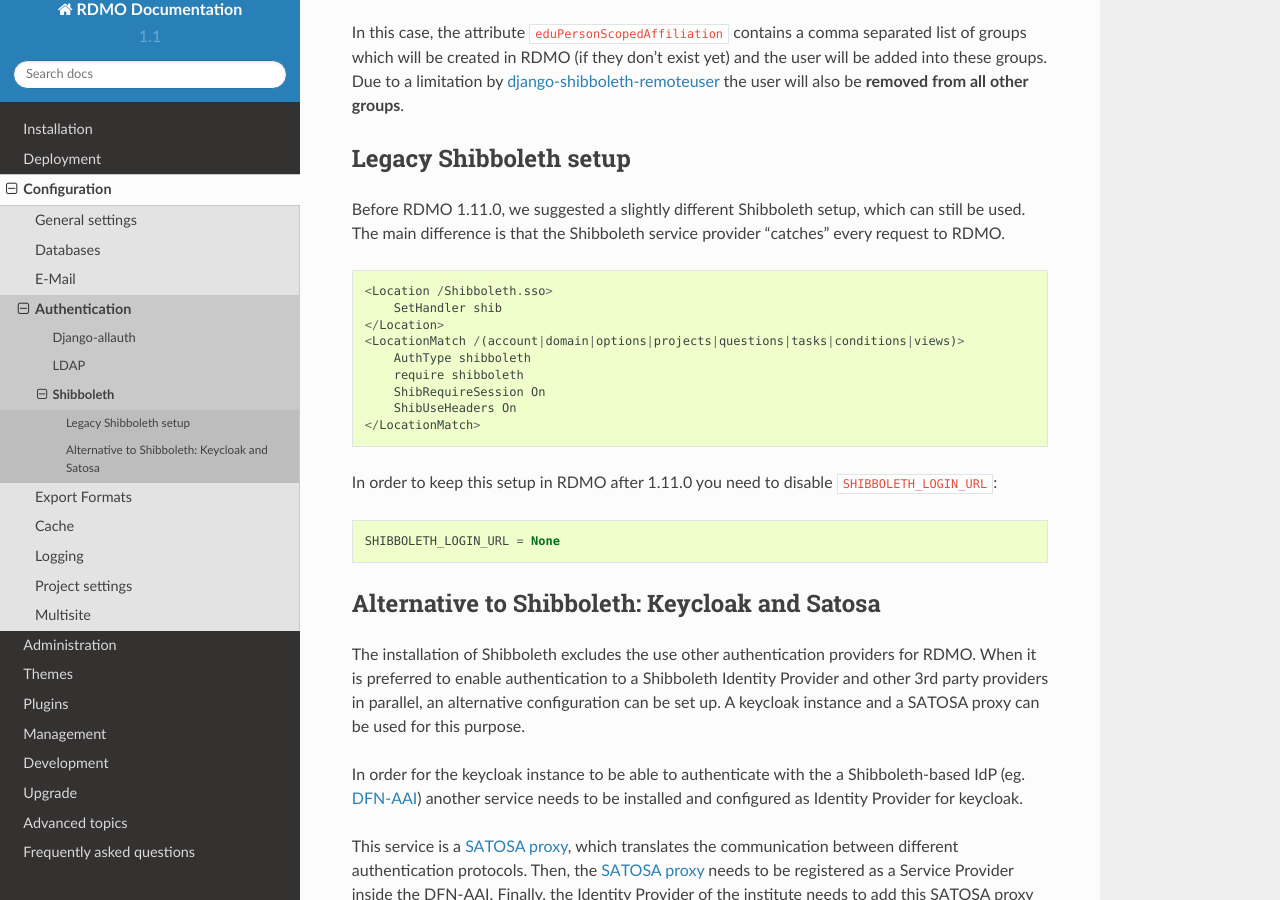
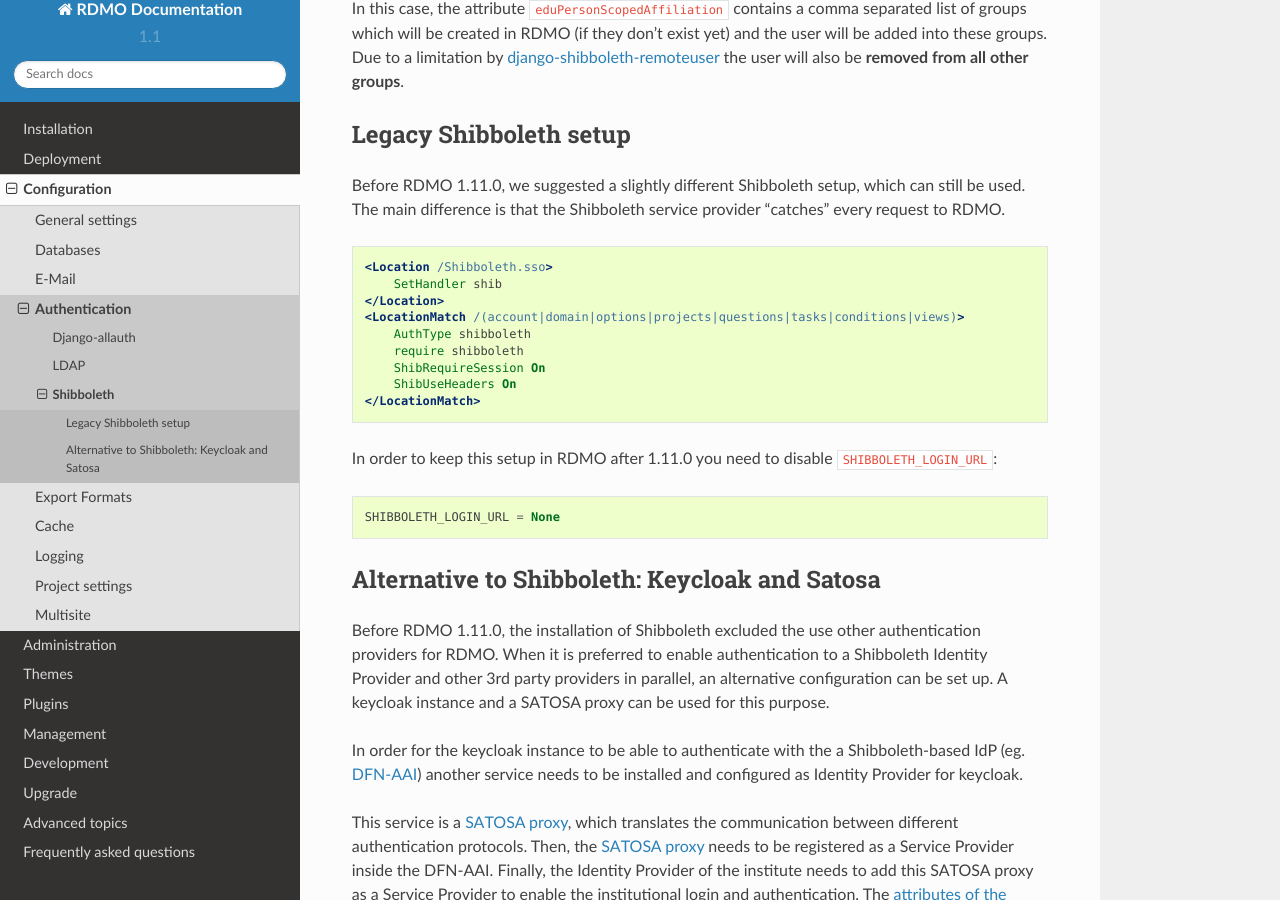
Before and after one commit to rdmorganiser/rdmo-docs, a Sphinx documentation site: the page built from docs/configuration/authentication/shibboleth.md, in a window 1280 px wide and 900 px high, scrolled down 2761 px. Built offline with Sphinx 7.4.7 and the Read the Docs theme 2.0.0, drawn with Linux system fonts in a browser that asks for light colours; some of the changed text lies outside the part shown.

Commit message:
chore: update links and code block for shibboleth

````diff
--- a/docs/configuration/authentication/shibboleth.md
+++ b/docs/configuration/authentication/shibboleth.md
@@ -53,7 +53,7 @@
 
 In your Apache2 virtual host configuration, add:
 
-```
+```apache
 <Location /Shibboleth.sso>
     SetHandler shib
 </Location>
@@ -112,7 +112,7 @@
 
 Certain Attributes from the Shibboleth Identity Provider can be mapped to Django groups, in particular to restrict the access to Catalogs and Views. This can be done by adding the following settings:
 
-```
+```python
 SHIBBOLETH_GROUP_ATTRIBUTES = ['eduPersonScopedAffiliation']
 ```
 
@@ -122,7 +122,7 @@
 
 Before RDMO 1.11.0, we suggested a slightly different Shibboleth setup, which can still be used. The main difference is that the Shibboleth service provider "catches" every request to RDMO.
 
-```
+```apache
 <Location /Shibboleth.sso>
     SetHandler shib
 </Location>
@@ -142,7 +142,7 @@
 
 ## Alternative to Shibboleth: Keycloak and Satosa
 
-The installation of Shibboleth excludes the use other authentication providers for RDMO. When it is preferred to enable authentication to a Shibboleth Identity Provider and other 3rd party providers in parallel, an alternative configuration can be set up. A keycloak instance and a SATOSA proxy can be used for this purpose.
+Before RDMO 1.11.0, the installation of Shibboleth excluded the use other authentication providers for RDMO. When it is preferred to enable authentication to a Shibboleth Identity Provider and other 3rd party providers in parallel, an alternative configuration can be set up. A keycloak instance and a SATOSA proxy can be used for this purpose.
 
 In order for the keycloak instance to be able to authenticate with the a Shibboleth-based IdP (eg. [DFN-AAI](https://doku.tid.dfn.de/de:dfnaai:start)) another service needs to be installed and configured as Identity Provider for keycloak.
 
````
Also changed, not shown: other parts of docs/configuration/authentication/shibboleth.md (+1 -1 lines).
